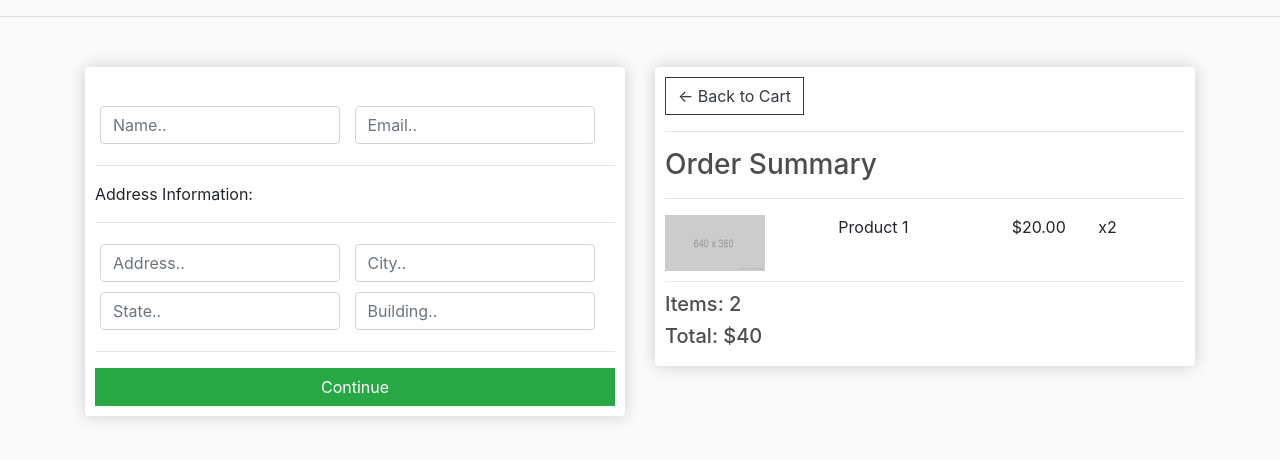
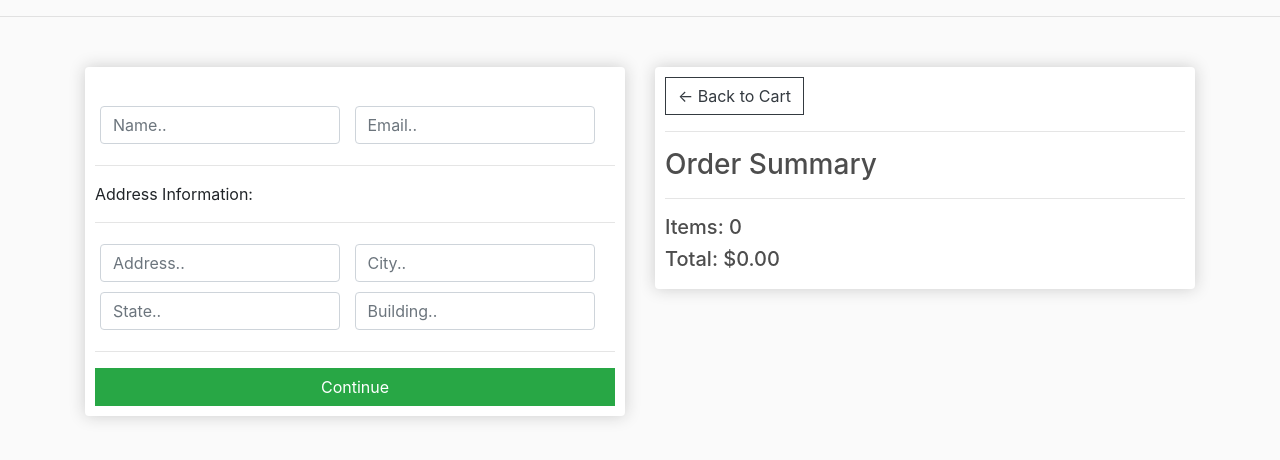
Before and after one commit to gachiza/onlineshop, a Django app: page /myecommerce/checkout/ in a window 1280 px wide. Shown: the part 57-517 px from the top of the page. Run offline with Django 5.2, Linux system fonts and the light colour scheme; some libraries are stand-ins or nearby versions.

Commit message:
updated cart

```diff
--- a/myecommerce/templates/ecommerce/checkout.html
+++ b/myecommerce/templates/ecommerce/checkout.html
@@ -52,14 +52,17 @@
                <hr>
                <h3>Order Summary</h3>
                <hr>
-               <div class="cart-row">
-                    <div style="flex:2"><img class="row-image" src="{% static 'images/placeholder.png' %}"></div>
-                    <div style="flex:2"><p>Product 1</p></div>
-                    <div style="flex:1"><p>$20.00</p></div>
-                    <div style="flex:1"><p>x2</p></div>
+               {%for item in items %}
+                    <div class="cart-row">
+                         <div style="flex:2"><img class="row-image" src="{{item.product.imageURL}}"></div>
+                         <div style="flex:2"><p>{{item.product.name}}</p></div>
+                         <div style="flex:1"><p>{{item.product.price|floatformat:2}}</p></div>
+                         <div style="flex:1"><p>x{{item.quantity}}</p></div>
                </div>
-               <h5>Items:   2</h5>
-               <h5>Total:   $40</h5>
+               {% endfor %}
+               <h5>Items:   {{order.get_cart_items}}</h5>
+               <h5>Total:   ${{order.get_cart_total|floatformat:2}}</h5>
+
           </div>
 
 	</div>
```
